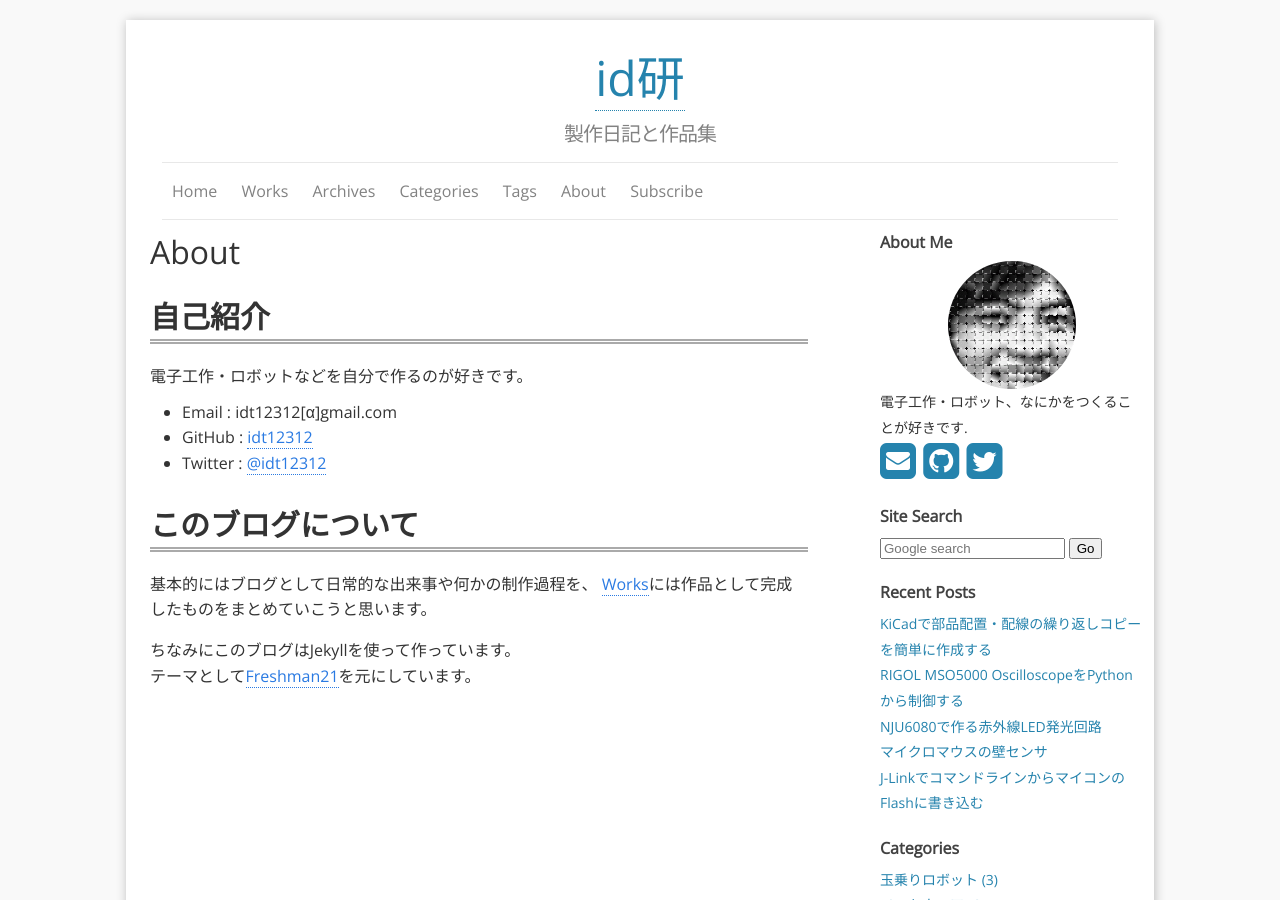
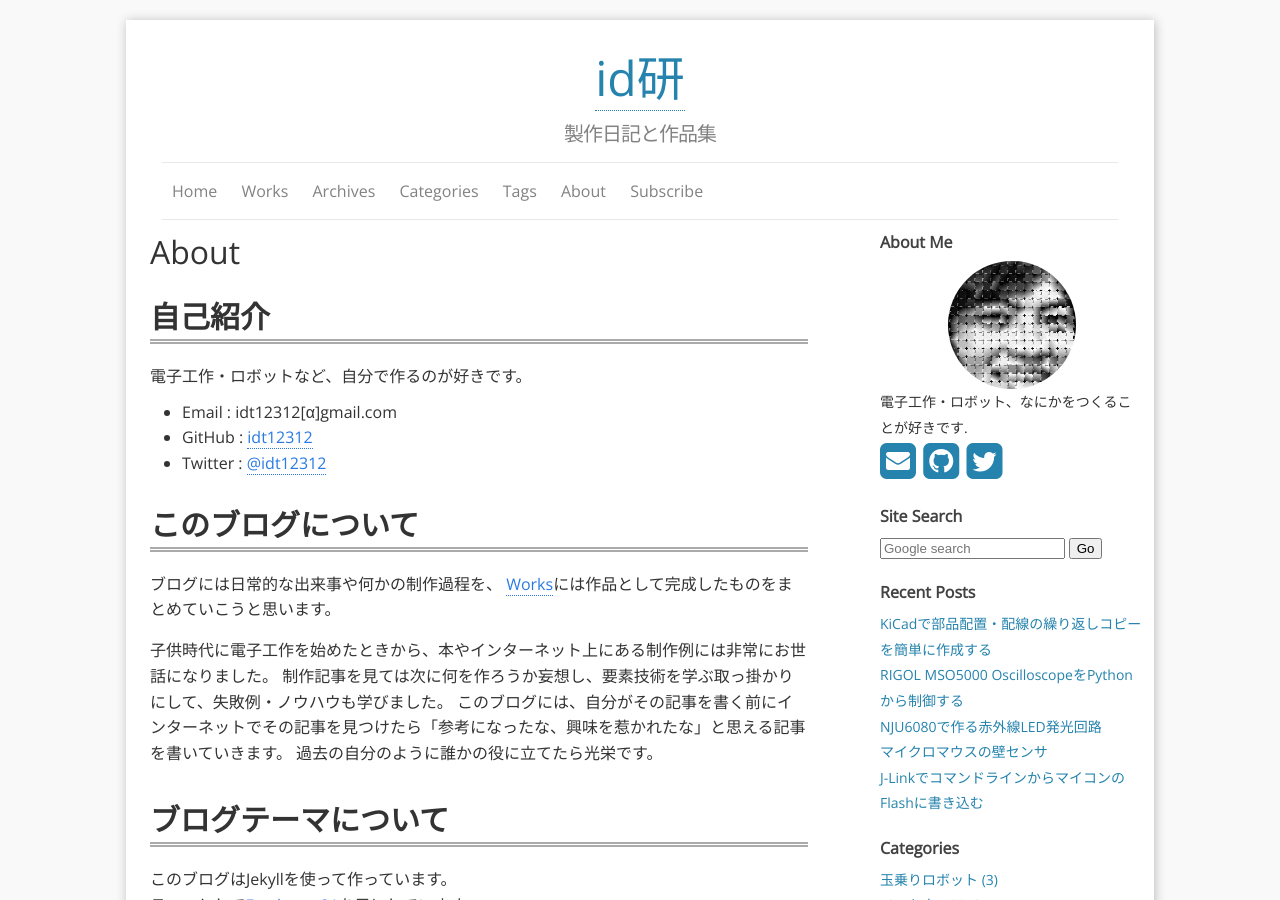
Before and after one commit to idt12312/idken-blog, a Jekyll site: the page built from f_about.md, in a window 1280 px wide and 900 px high. Built offline with Jekyll 4.4.1, drawn with Linux system fonts in a browser that asks for light colours; nearby versions of some CDN libraries.

Commit message:
aboutを更新

```diff
--- a/f_about.md
+++ b/f_about.md
@@ -5,15 +5,21 @@ comments: false
 permalink: /about/
 ---
 # 自己紹介
-電子工作・ロボットなどを自分で作るのが好きです。
+電子工作・ロボットなど、自分で作るのが好きです。
 
 * Email : idt12312[α]gmail.com
 * GitHub : [idt12312](https://github.com/idt12312)
 * Twitter : [@idt12312](https://twitter.com/idt12312)
 
 # このブログについて
-基本的にはブログとして日常的な出来事や何かの制作過程を、
+ブログには日常的な出来事や何かの制作過程を、
 [Works]({{ "/works" }})には作品として完成したものをまとめていこうと思います。
 
-ちなみにこのブログはJekyllを使って作っています。
+子供時代に電子工作を始めたときから、本やインターネット上にある制作例には非常にお世話になりました。
+制作記事を見ては次に何を作ろうか妄想し、要素技術を学ぶ取っ掛かりにして、失敗例・ノウハウも学びました。
+このブログには、自分がその記事を書く前にインターネットでその記事を見つけたら「参考になったな、興味を惹かれたな」と思える記事を書いていきます。
+過去の自分のように誰かの役に立てたら光栄です。
+
+# ブログテーマについて
+このブログはJekyllを使って作っています。
 テーマとして[Freshman21](https://github.com/yulijia/freshman21)を元にしています。
```
